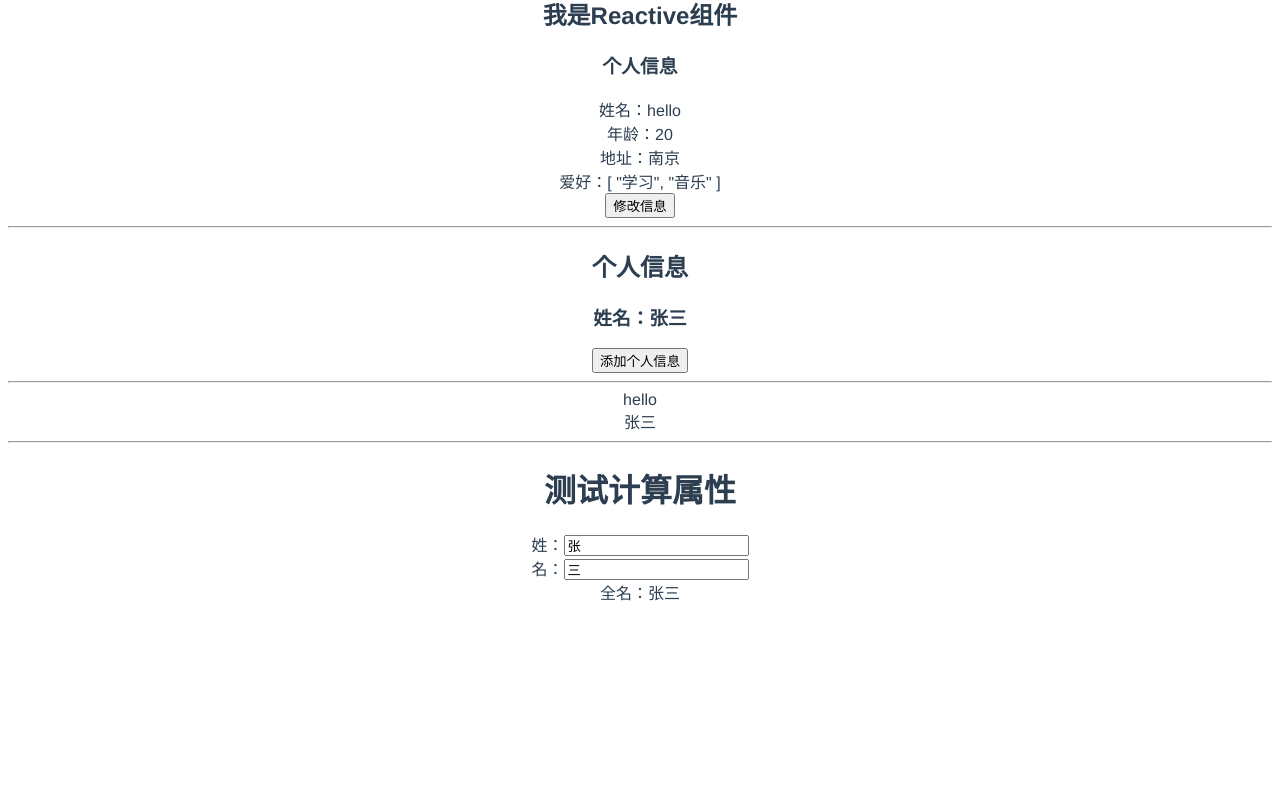
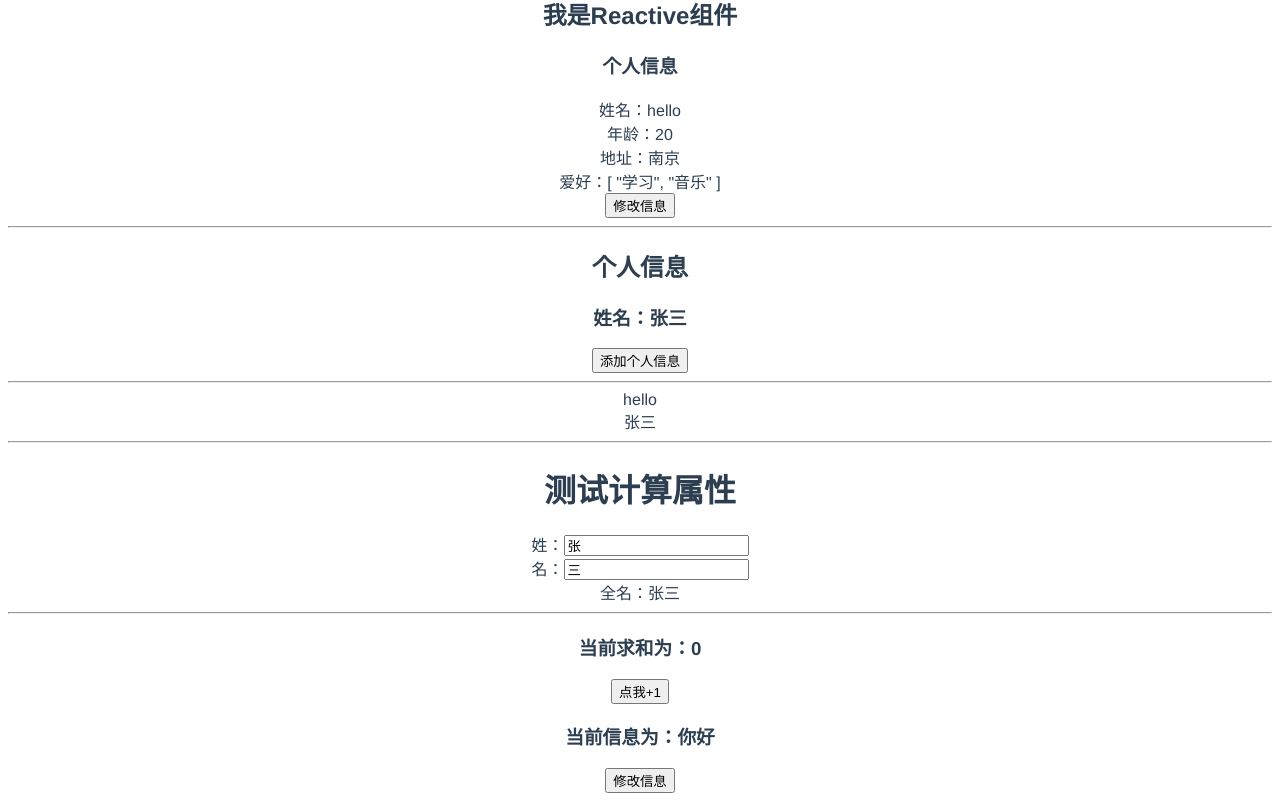
Before and after one commit to limchen233/vue3_test, a Vue app: page / in a window 1280 px wide. Shown: the part 519-1320 px from the top of the page. Before the commit the page ends 1131 px from the top, so only its background shows below. Built offline with nearby package versions, Linux system fonts and the light colour scheme.

Commit message:
watch用法

```diff
--- /dev/null
+++ b/src/06watch/WatchDemo.vue
@@ -0,0 +1,58 @@
+<template>
+	<h3>当前求和为：{{sum}}</h3>
+	<button @click="sum++">点我+1</button>
+	<h3>当前信息为：{{msg}}</h3>
+	<button @click="msg+='!'">修改信息</button>
+</template>
+<script>
+import { ref } from '@vue/reactivity'
+import { watch } from '@vue/runtime-core'
+export default {
+	name: 'WatchDemo',
+	// vue2方式
+	/* watch: {
+		sum(newValue, oldValue) {
+			console.log('sum改变了', newValue, oldValue);
+		}
+	}, */
+	setup() {
+		// 数据
+		let sum = ref(0)
+		let msg = ref('你好')
+
+		/* vue3的watch使用，watch此时是一个方法（可接收三个参数，1.要监听的属性，2.回调，3.配置项） */
+		// 情况一：监听ref所定义的单个响应式数据
+		watch(sum, (newValue, oldValue) => {
+			console.log('sum改变了', newValue, oldValue)
+		})
+
+		// 情况二：监听ref所定义的多个响应式数据
+		// vue3中可写多个watch
+		// 普通写法
+		/* watch(sum, (newValue, oldValue) => {
+			console.log('sum改变了', newValue, oldValue)
+		})
+		watch(msg, (newValue, oldValue) => {
+			console.log('msg改变了', newValue, oldValue)
+		}) */
+
+		// 推荐写法
+		watch([sum, msg], (newValue, oldValue) => {
+			console.log('sum或msg改变了', newValue, oldValue)
+		}, { immediate: true })
+
+		// 情况三：监听ref所定义的多个响应式数据
+
+
+
+
+
+
+
+		// 返回一个对象
+		return {
+			sum, msg
+		}
+	}
+}
+</script>
--- a/src/App.vue
+++ b/src/App.vue
@@ -14,7 +14,8 @@
 	<SetupDemo @hello="testHello" msg="hello" name="张三"></SetupDemo>
 	<hr>
 	<ComputedDemo></ComputedDemo>
-
+	<hr>
+	<WatchDemo></WatchDemo>
 </template>
 
 <script>
@@ -24,11 +25,12 @@ import TestReactive from './02ref/test_reactive.vue'
 import ReactiveMd from './03响应式原理/reactive_md.vue'
 import SetupDemo from './04setup注意点/setup_demo.vue'
 import ComputedDemo from './05vue3计算属性/ComputedDemo.vue'
+import WatchDemo from './06watch/WatchDemo.vue'
 
 export default {
 	name: 'App',
 	components: {
-		RefFunction, TestReactive, ReactiveMd, SetupDemo, ComputedDemo
+		RefFunction, TestReactive, ReactiveMd, SetupDemo, ComputedDemo, WatchDemo
 	},
 	/* 测试setup函数，不考虑响应式 */
 	setup() {
```
Also changed, not shown: 1 other file (tests, documents, lock files or other folders).
